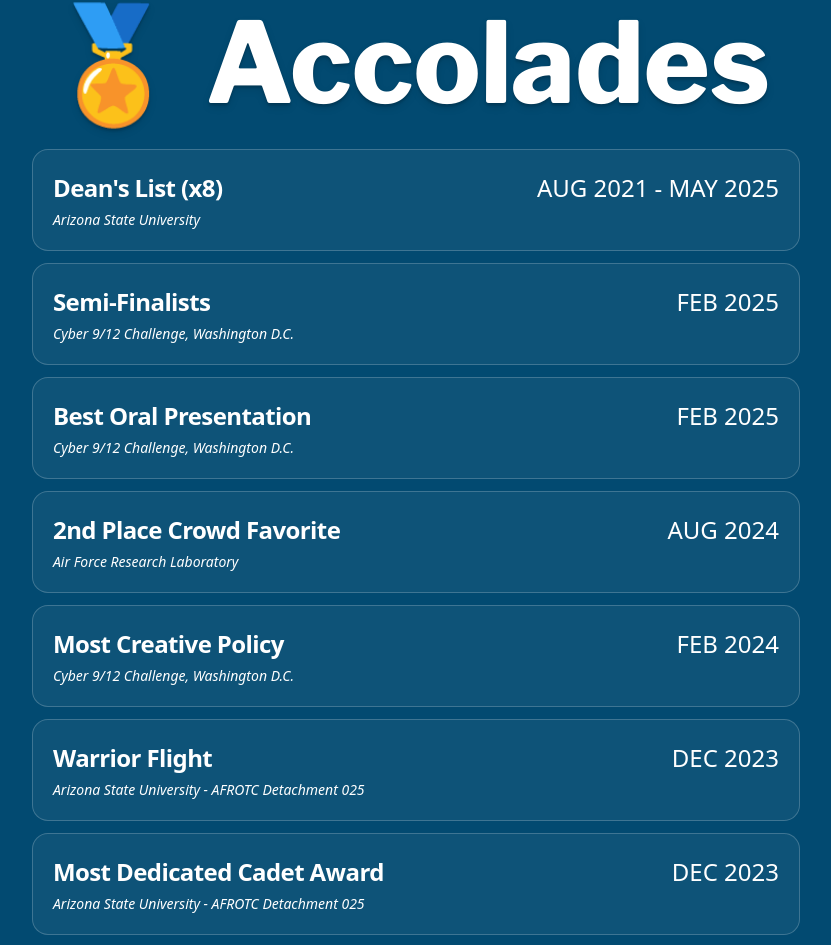
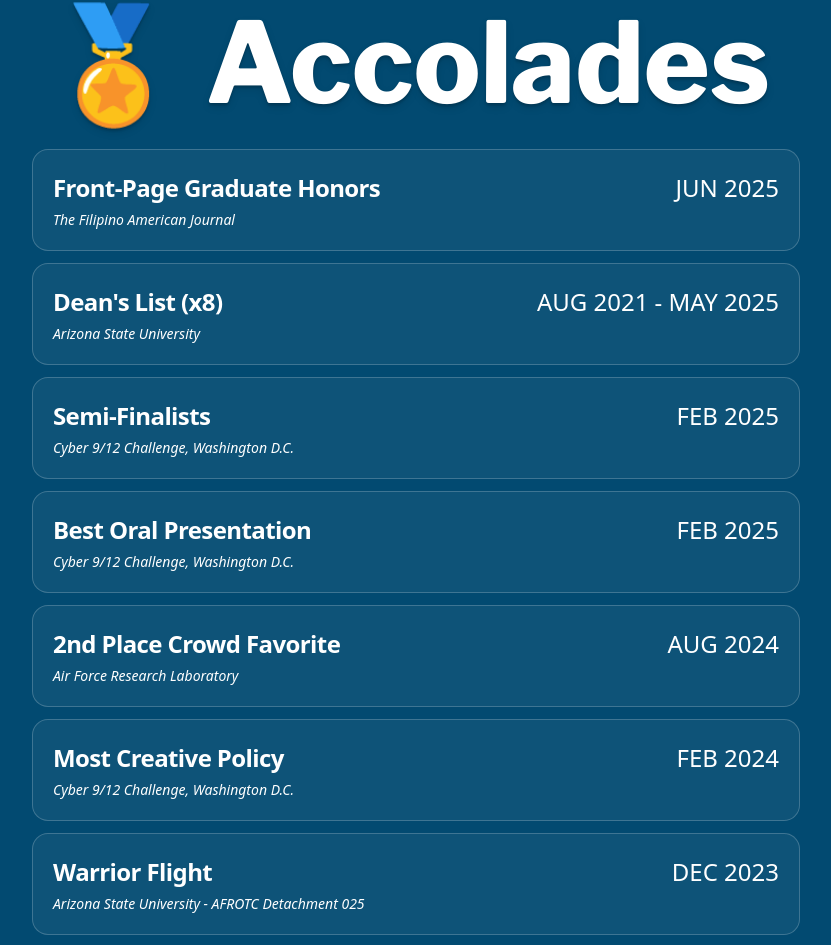
Before and after one commit to BenjaminHerrera/PersonalWebsite, a React (Vite) app: page /#/background in a window 1280 px wide. Shown: the part 5475-6420 px from the top of the page, without its empty margins (224-1055 px from the left). Built offline with nearby package versions, Linux system fonts and the light colour scheme.

Commit message:
Added FAJ Honors

```diff
--- a/src/config.jsx
+++ b/src/config.jsx
@@ -359,6 +359,15 @@ const config = {
     ],
     accolades: [
       {
+        title: "Front-Page Graduate Honors ",
+        note: (
+          <>
+            <i>The Filipino American Journal</i>
+          </>
+        ),
+        date: "JUN 2025",
+      },
+      {
         title: "Dean's List (x8)",
         note: (
           <>
```
